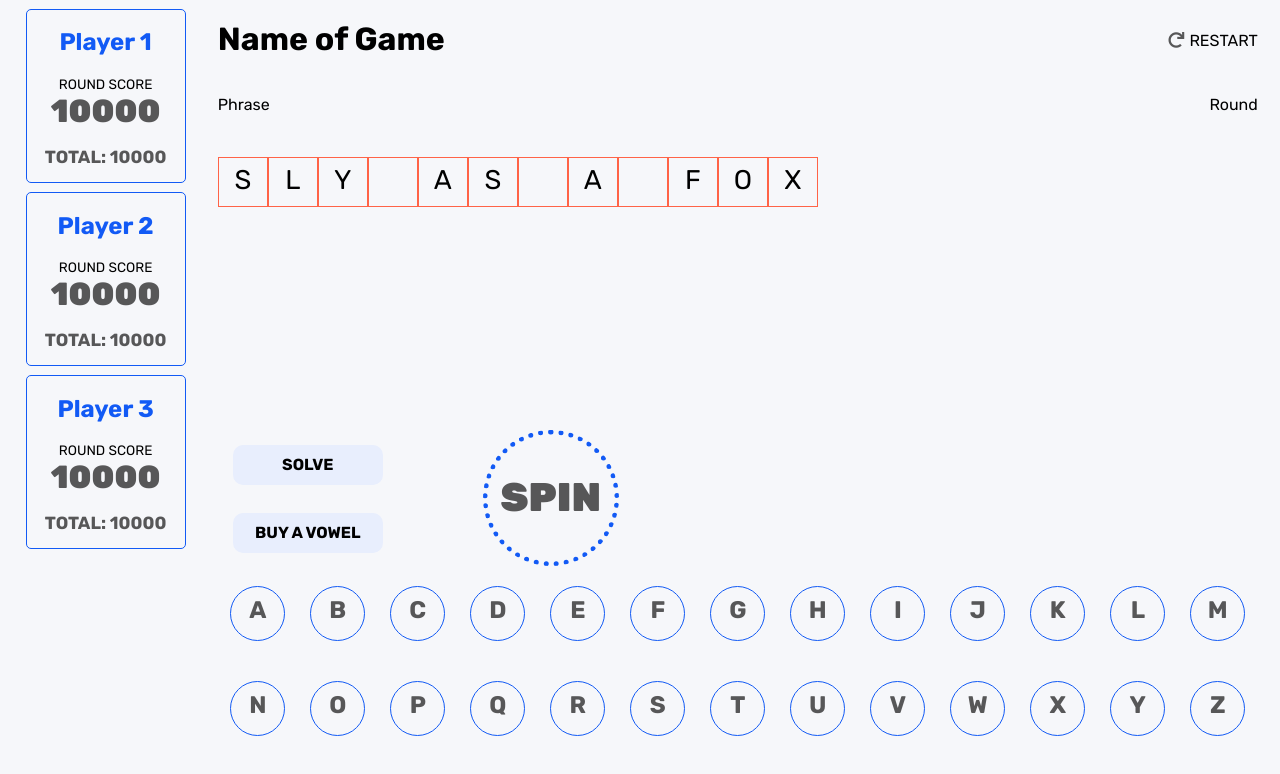
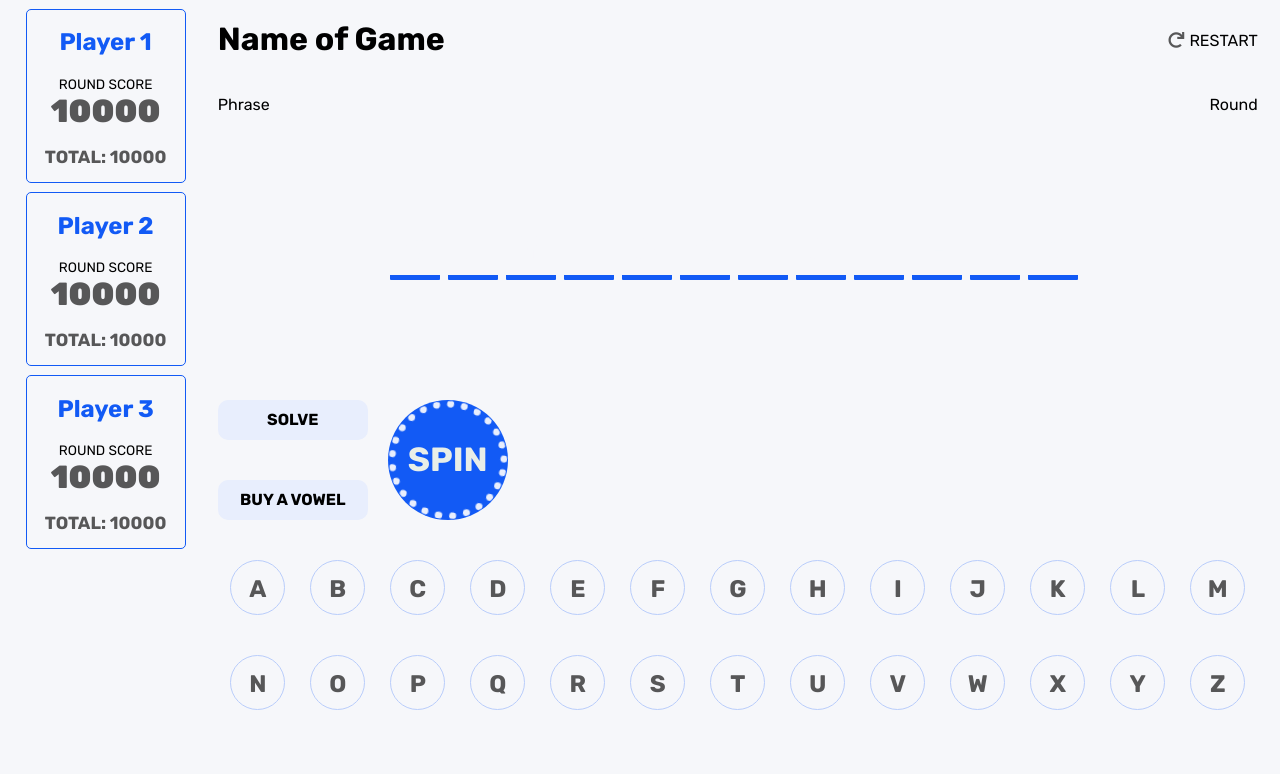
Before and after one commit to hillstew/treasure-time, a website: page index.html in a window 1280 px wide. Both pictures are taken after a click on the button "Start New Game". Drawn offline with nearby package versions, Linux system fonts and the light colour scheme.

Commit message:
Add rotation to spin button and style puzzle board letters

```diff
--- a/class/Wheel.js
+++ b/class/Wheel.js
@@ -5,7 +5,7 @@ class Wheel {
   }
 
   createWheelElements() {
-    const wheelBank = data.wheel;
+    const wheelBank = data.wheel.concat();
     for (let i = 1; i < 7; i++) {
       let index = this.createRandomNumber(wheelBank.length)
       this.elements.push(...wheelBank.splice(index, 1))
--- a/index.html
+++ b/index.html
@@ -15,7 +15,7 @@
   </head>
   <body>
     <section class="start-screen js-start-screen">
-      <h1>Welcome to Name of Game</h1>
+      <h1>Welcome to Treasure Time</h1>
       <label for="playername1">Player Name 1</label>
       <input class="js-player1" type="text" id="playername1" value="First" />
       <label for="playername2">Player Name 2</label>
@@ -75,7 +75,7 @@
           <button class="js-vowel-btn">Buy a Vowel</button>
         </div>
         <!-- <div class="spin-btn-div"> -->
-          <button class="js-spin-btn">Spin</button>
+          <button class="js-spin-btn spin">Spin</button>
         <!-- </div> -->
       </section>
       <section>
--- a/script.js
+++ b/script.js
@@ -11,7 +11,7 @@ $('.js-spin-btn').on('click', function() {
 $('.js-letters').on('click', function(e) {
   let playerSelection = $(this).text();
   game.intakeGuess(playerSelection);
-})
+});
 
 $("article").hover(
   function() {
--- a/style.css
+++ b/style.css
@@ -37,7 +37,6 @@ main {
 }
 
 .start-screen {
-  /* display: none; */
   background-color: tomato;
   height: 800px;
   position: absolute;
@@ -94,14 +93,19 @@ main {
 
 .puzzle-section {
   display: flex;
-  height: 300px;
+  justify-content: center;
+  align-items: center;
+  height: 250px;
 }
 
 .puzzle-section p {
-  border: 1px solid tomato;
-  font-size: 27px;
+  border-bottom: 5px solid #125af5;
+  border-radius: 1px;
+  color: #f6f7fa;
+  font-size: 2rem;
+  font-weight: 500;
   height: 50px;
-  padding-top: 7px;
+  margin-right: 8px;
   text-transform: capitalize;
   text-align: center;
   width: 50px;
@@ -128,7 +132,7 @@ main {
   background-color: #e8eefd;
   cursor: pointer;
   font-size: 1rem;
-  margin: 15px 100px 0 15px;
+  margin: auto;
   height: 40px;
   font-weight: 700;
   width: 150px;
@@ -137,15 +141,36 @@ main {
 
 .js-spin-btn {
   background: transparent;
-  border: 5px dotted #125af5;
+  border: 6px dashed #125af5;
   border-radius: 50%;
-  color: #575758;
-  height: 8.5rem;
-  font-size: 2.5rem;
+  color: #e8eee8;
+  font-size: 2.1rem;
   text-transform: uppercase;
-  font-weight: 900;
-  width: 8.5rem;
+  font-weight: 700;
   cursor: pointer;
+  position: relative;
+  margin: 20px;
+  height: 120px;
+  width: 120px;
+  background-color: #125af5;
+}
+
+.js-spin-btn:before {
+  position: absolute;
+  content: '';
+  height: calc(100% + 10px);
+  width: calc(100% + 10px);
+  border: 7px dotted #e8eefd;
+  top: -5px;
+  left: -5px;
+  border-radius: inherit;
+  animation: spin 15s linear infinite;
+}
+
+@keyframes spin {
+  100% {
+    transform: rotateZ(360deg);
+  }
 }
 
 .js-solve-btn:hover,
@@ -162,7 +187,7 @@ main {
 }
 
 .letters-section p {
-  border: 1px solid #125af5;
+  border: 1px solid #b9cdfb;
   border-radius: 50%;
   cursor: pointer;
   color: #575758;
@@ -170,7 +195,7 @@ main {
   font-weight: 600;
   font-size: 1.5rem;
   margin: 20px auto;
-  padding-top: 10px;
+  padding-top: 15px;
   text-align: center;
   width: 55px;
 }
```
